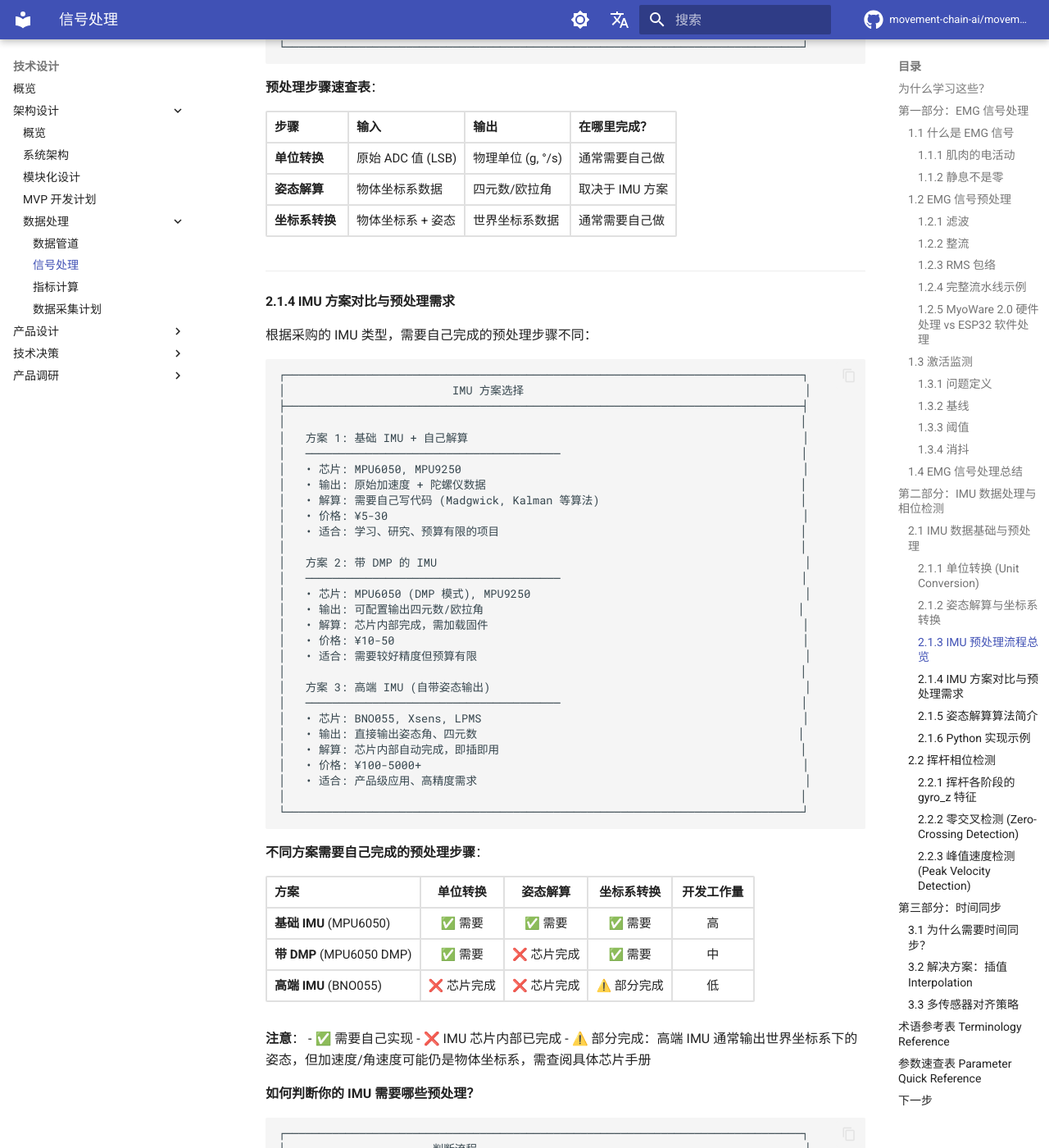
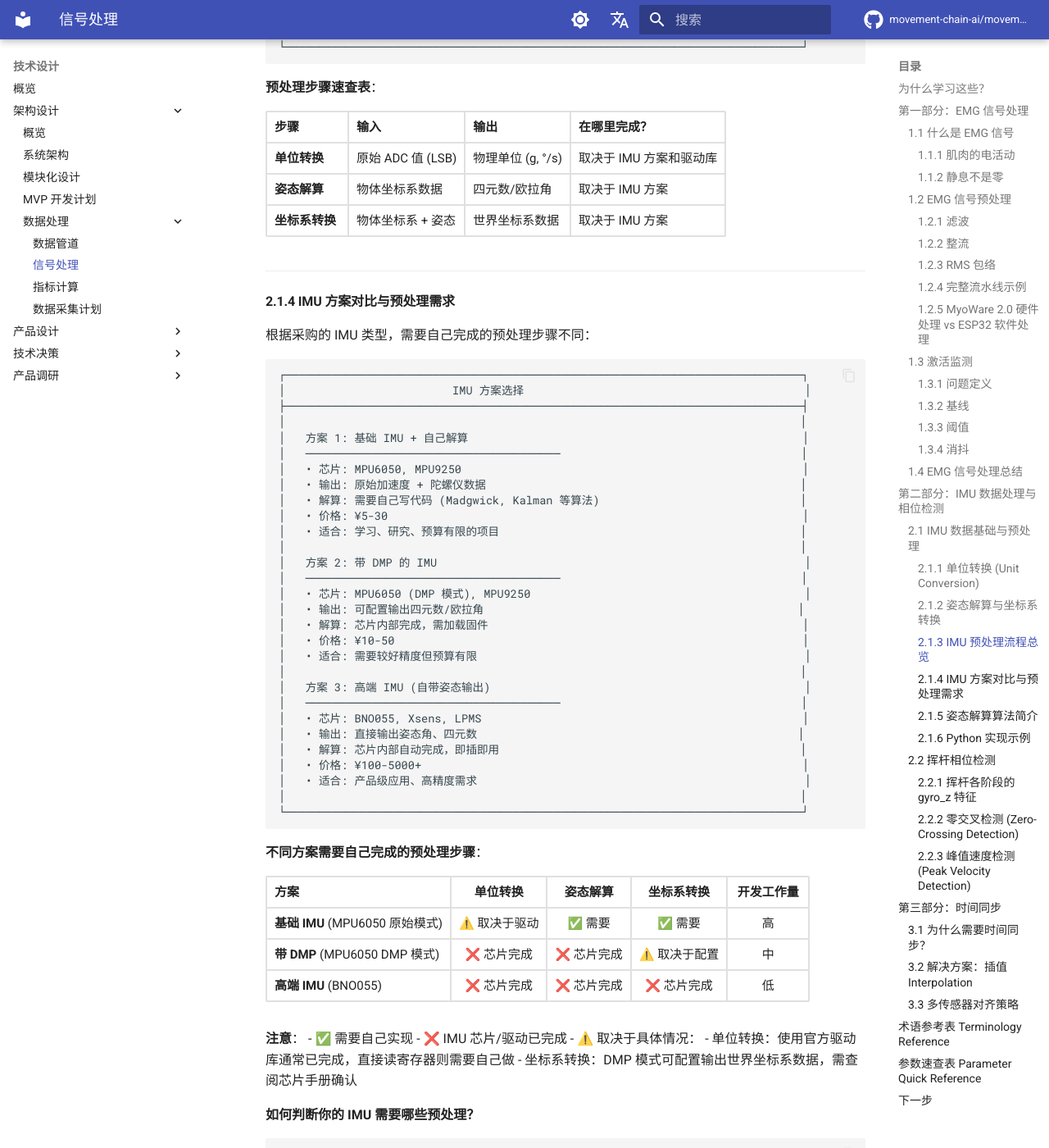
Before and after one commit to movement-chain-ai/movement-chain-docs, an MkDocs documentation site: the page built from docs/zh/design/architecture/data-processing/signal-processing.md, in a window 1280 px wide and 1400 px high, scrolled down 27534 px. Shown: the whole window at 82% size. Built offline with MkDocs 1.6.1 and Material for MkDocs 9.7.7, drawn with Linux system fonts in a browser that asks for light colours; comment, search, counter and statistics services are not loaded; the version menu is left out.

Commit message:
docs: 修正IMU预处理步骤的完成方说明
- 单位转换：取决于驱动库，使用官方驱动通常已完成
- 坐标系转换：DMP模式和高端IMU通常已完成

Co-Authored-By: Claude Opus 4.5 <noreply@anthropic.com>

```diff
--- a/docs/zh/design/architecture/data-processing/signal-processing.md
+++ b/docs/zh/design/architecture/data-processing/signal-processing.md
@@ -1328,9 +1328,9 @@ IMU 加速度计测量的是**比力 (Specific Force)**，或者理解为：传
 
 | 步骤 | 输入 | 输出 | 在哪里完成？ |
 |------|------|------|-------------|
-| **单位转换** | 原始 ADC 值 (LSB) | 物理单位 (g, °/s) | 通常需要自己做 |
+| **单位转换** | 原始 ADC 值 (LSB) | 物理单位 (g, °/s) | 取决于 IMU 方案和驱动库 |
 | **姿态解算** | 物体坐标系数据 | 四元数/欧拉角 | 取决于 IMU 方案 |
-| **坐标系转换** | 物体坐标系 + 姿态 | 世界坐标系数据 | 通常需要自己做 |
+| **坐标系转换** | 物体坐标系 + 姿态 | 世界坐标系数据 | 取决于 IMU 方案 |
 
 ---
 
@@ -1374,14 +1374,16 @@ IMU 加速度计测量的是**比力 (Specific Force)**，或者理解为：传
 
 | 方案 | 单位转换 | 姿态解算 | 坐标系转换 | 开发工作量 |
 |------|:--------:|:--------:|:----------:|:----------:|
-| **基础 IMU** (MPU6050) | ✅ 需要 | ✅ 需要 | ✅ 需要 | 高 |
-| **带 DMP** (MPU6050 DMP) | ✅ 需要 | ❌ 芯片完成 | ✅ 需要 | 中 |
-| **高端 IMU** (BNO055) | ❌ 芯片完成 | ❌ 芯片完成 | ⚠️ 部分完成 | 低 |
+| **基础 IMU** (MPU6050 原始模式) | ⚠️ 取决于驱动 | ✅ 需要 | ✅ 需要 | 高 |
+| **带 DMP** (MPU6050 DMP 模式) | ❌ 芯片完成 | ❌ 芯片完成 | ⚠️ 取决于配置 | 中 |
+| **高端 IMU** (BNO055) | ❌ 芯片完成 | ❌ 芯片完成 | ❌ 芯片完成 | 低 |
 
 **注意**：
 - ✅ 需要自己实现
-- ❌ IMU 芯片内部已完成
-- ⚠️ 部分完成：高端 IMU 通常输出世界坐标系下的姿态，但加速度/角速度可能仍是物体坐标系，需查阅具体芯片手册
+- ❌ IMU 芯片/驱动已完成
+- ⚠️ 取决于具体情况：
+  - 单位转换：使用官方驱动库通常已完成，直接读寄存器则需要自己做
+  - 坐标系转换：DMP 模式可配置输出世界坐标系数据，需查阅芯片手册确认
 
 **如何判断你的 IMU 需要哪些预处理？**
 
```
